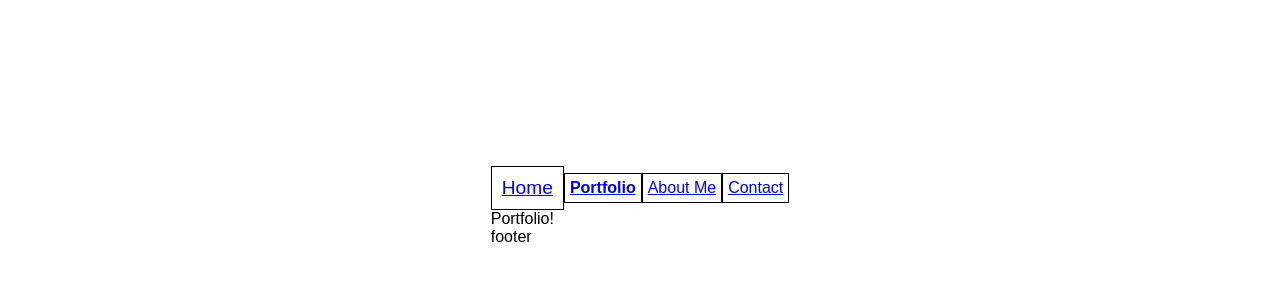
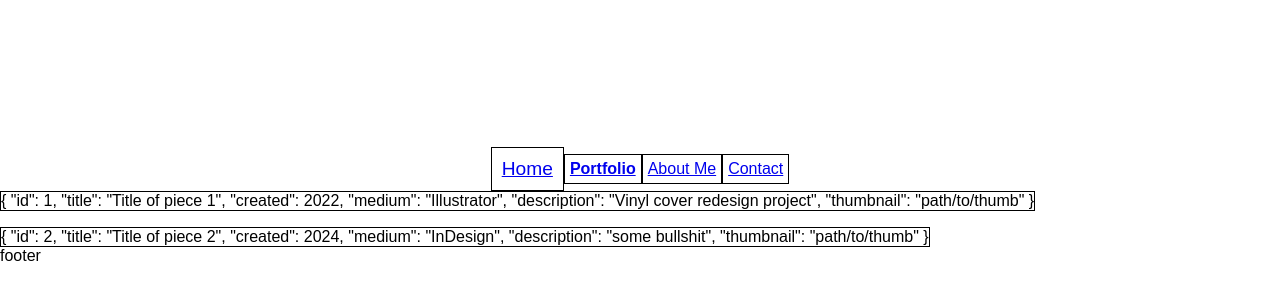
Before and after one commit to gusmart1/portfolio_website, a Vue app: page /Portfolio in a window 1280 px wide. Shown: the part 194-494 px from the top of the page. Built offline with nearby package versions, Linux system fonts and the light colour scheme.

Commit message:
adding things to json

```diff
--- /dev/null
+++ b/src/data/portfolio.json
@@ -0,0 +1,20 @@
+[
+  {
+    "id": 1,
+    "title": "Title of piece 1",
+    "created": 2022,
+    "medium": "Illustrator",
+    "description": "Vinyl cover redesign project",
+    "thumbnail": "path/to/thumb"
+
+  },
+  {
+    "id": 2,
+    "title": "Title of piece 2",
+    "created": 2024,
+    "medium": "InDesign",
+    "description": "some bullshit",
+    "thumbnail": "path/to/thumb"
+
+  }
+]
--- a/src/views/Portfolio.vue
+++ b/src/views/Portfolio.vue
@@ -1,11 +1,26 @@
 <script setup>
-
+import portfolioData from '@/data/portfolio.json'
 </script>
 
 <template>
-  <p>Portfolio!</p>
+  <div class="all-items">
+    <div class="item" v-for="thing in portfolioData" :key="thing.id">
+      {{ thing }}
+    </div>
+  </div>
 </template>
 
 <style scoped>
+div.all-items {
+  display: flex;
+  flex-wrap: wrap;
+  gap: 1rem;
+
+  div.item {
+    border: 1px solid black;
+    min-width: 400px;
+
+  }
+}
 
 </style>
```
